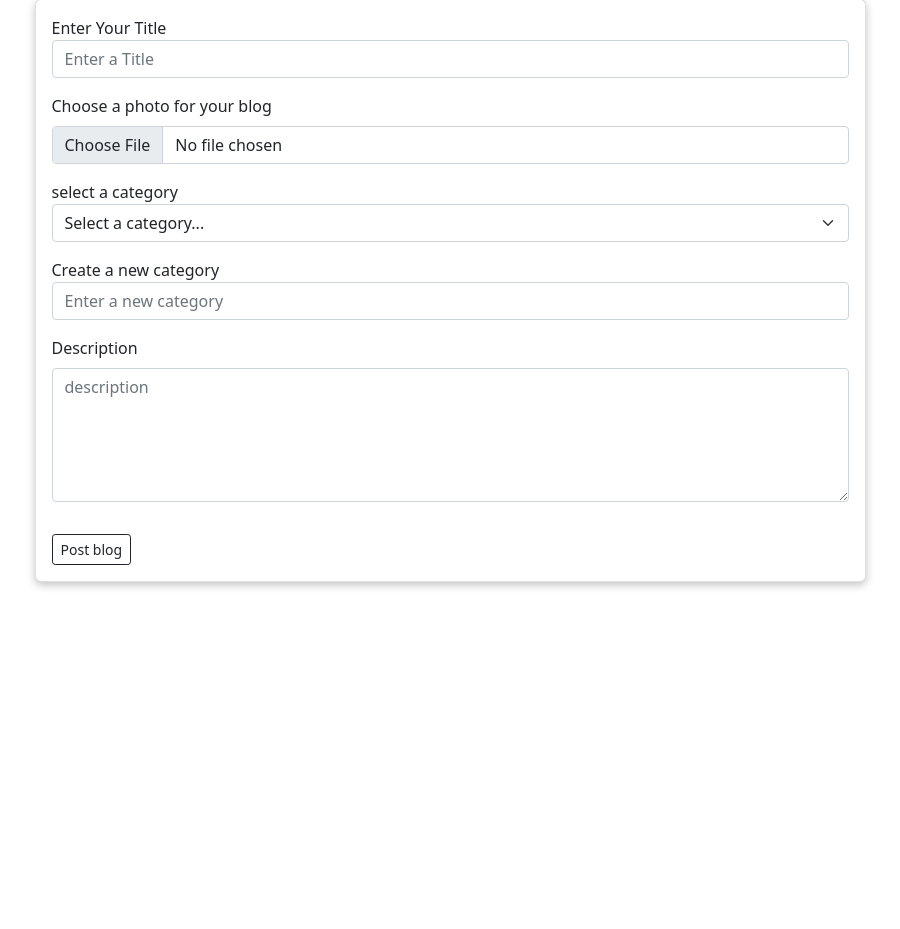
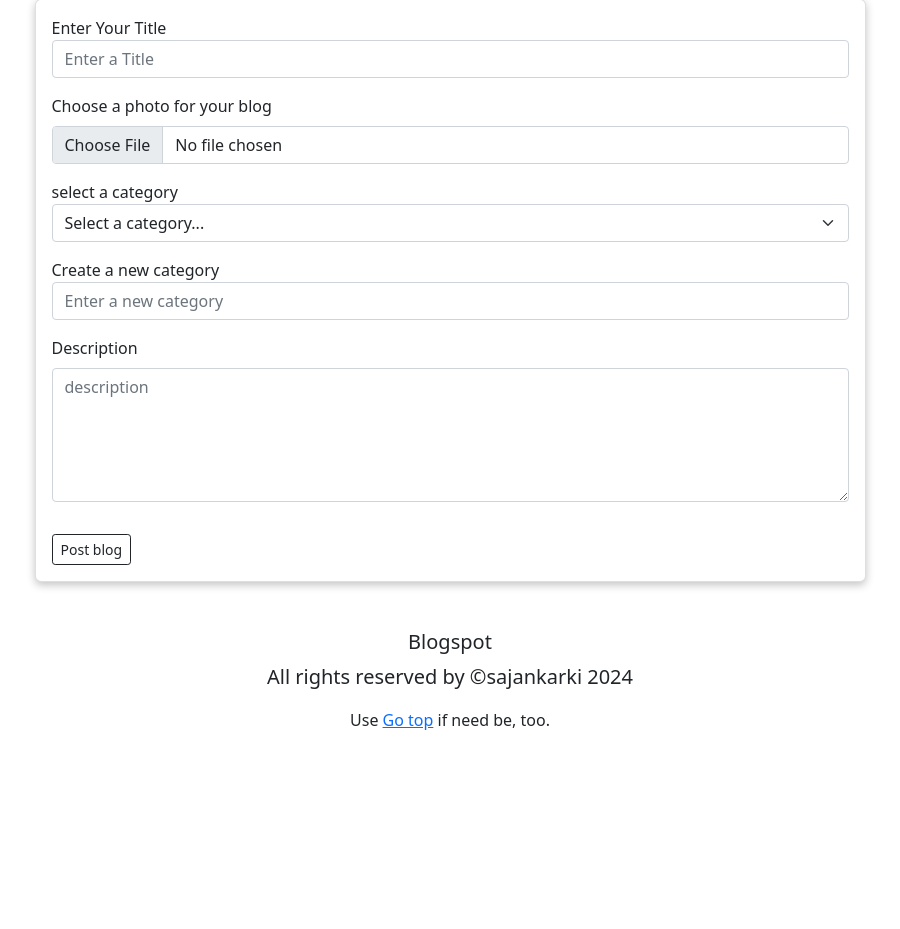
Before and after one commit to sajjankarki18/blogspot, a Django app: page /writeBlog/ in a window 1280 px wide. Shown: the part 64-993 px from the top of the page, without its empty margins (190-1090 px from the left). Before the commit the page ends 652 px from the top, so only its background shows below. Run offline with Django 4.2, Linux system fonts and the light colour scheme; a user stored in the database is signed in; data comes from the database, SQL or seed files in the repository.

Commit message:
new files added

```diff
--- a/myblogs/views.py
+++ b/myblogs/views.py
@@ -109,12 +109,6 @@ def deleteComment(request, pk):
 @login_required(login_url='loginUser')
 def blogfeed(request):
     blogs = Blog.objects.exclude(user=request.user)
-    query = request.GET.get('query', '')
-
-    if query:
-        blogs = Blog.objects.filter(user=request.user, title__icontains=query)
-    else:
-        blogs = Blog.objects.filter(user=request.user)
 
     return render(request, 'blogfeed.html', {'blogs': blogs})
 
--- a/templates/blogfeed.html
+++ b/templates/blogfeed.html
@@ -54,6 +54,11 @@
             {% endfor %}
         </div>
     </div>
+    <div class="container">
+        <h5 class="mt-5 text-center">Blogspot</h5>
+        <p class="lead text-center">All rights reserved by ©sajankarki 2024</p>
+        <p class="text-center">Use <a href="{% url 'index' %}">Go top</a> if need be, too.</p>
+    </div>
 </body>
 
 </html>
--- a/templates/loginUser.html
+++ b/templates/loginUser.html
@@ -34,5 +34,10 @@
             </div>
         </div>
     </div>
+    <div class="container">
+        <h5 class="mt-5 text-center">Blogspot</h5>
+        <p class="lead text-center">All rights reserved by ©sajankarki 2024</p>
+        <p class="text-center">Use <a href="{% url 'index' %}">Go top</a> if need be, too.</p>
+    </div>
 </body>
 </html>
--- a/templates/registerUser.html
+++ b/templates/registerUser.html
@@ -38,5 +38,10 @@
             </div>
         </div>
     </div>
+    <div class="container">
+        <h5 class="mt-5 text-center">Blogspot</h5>
+        <p class="lead text-center">All rights reserved by ©sajankarki 2024</p>
+        <p class="text-center">Use <a href="{% url 'index' %}">Go top</a> if need be, too.</p>
+    </div>
 </body>
 </html>
--- a/templates/writeBlog.html
+++ b/templates/writeBlog.html
@@ -51,6 +51,11 @@
       </div>
     </div>
   </div>
+  <div class="container">
+    <h5 class="mt-5 text-center">Blogspot</h5>
+    <p class="lead text-center">All rights reserved by ©sajankarki 2024</p>
+    <p class="text-center">Use <a href="{% url 'index' %}">Go top</a> if need be, too.</p>
+  </div>
 </body>
 
 </html>
--- a/templates/yourBlog.html
+++ b/templates/yourBlog.html
@@ -86,6 +86,11 @@
         </div>
       </div>
     </div>
+    <div class="container">
+      <h5 class="mt-5 text-center">Blogspot</h5>
+      <p class="lead text-center">All rights reserved by ©sajankarki 2024</p>
+      <p class="text-center">Use <a href="{% url 'index' %}">Go top</a> if need be, too.</p>
+    </div>
     <script src="{% static 'script.js' %}"></script>
 </body>
 </html>
```
